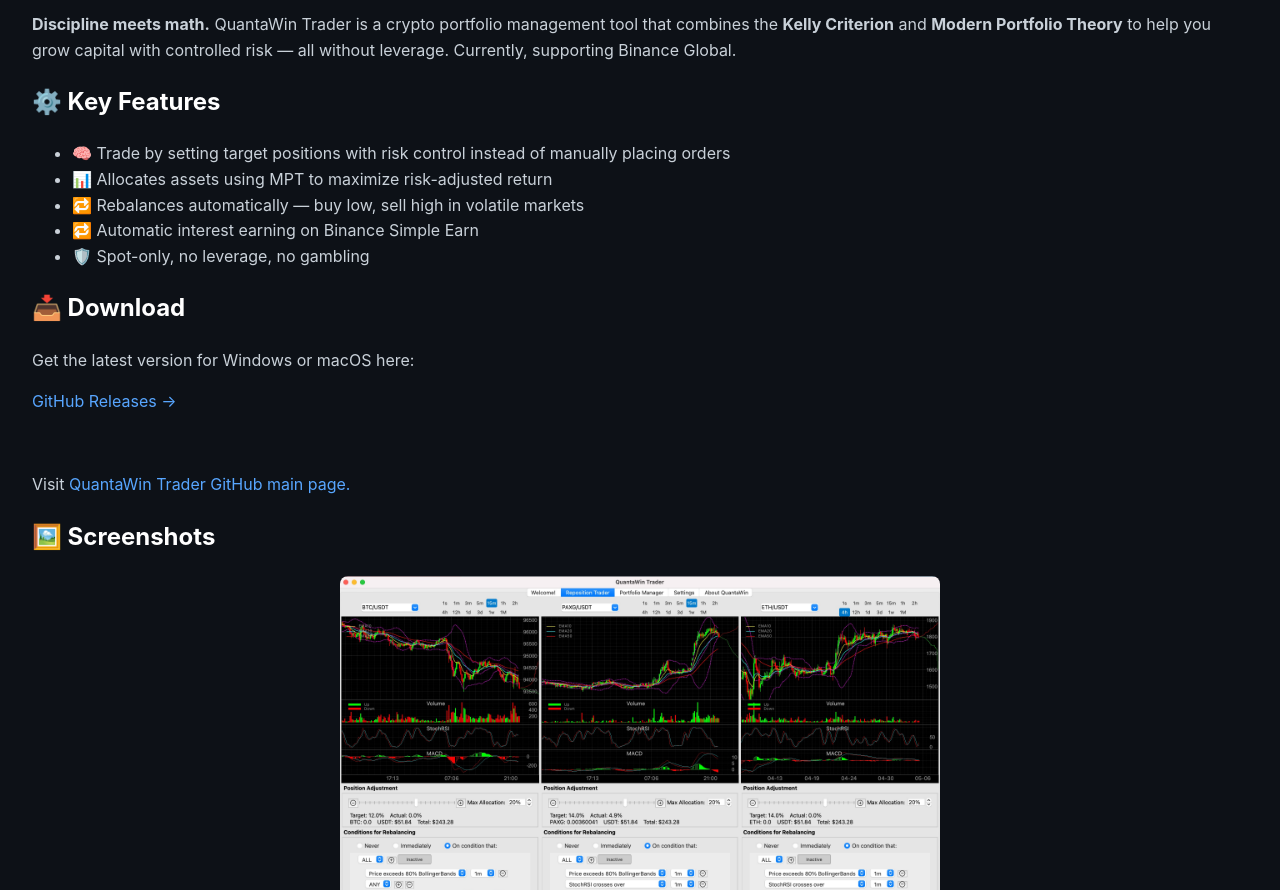
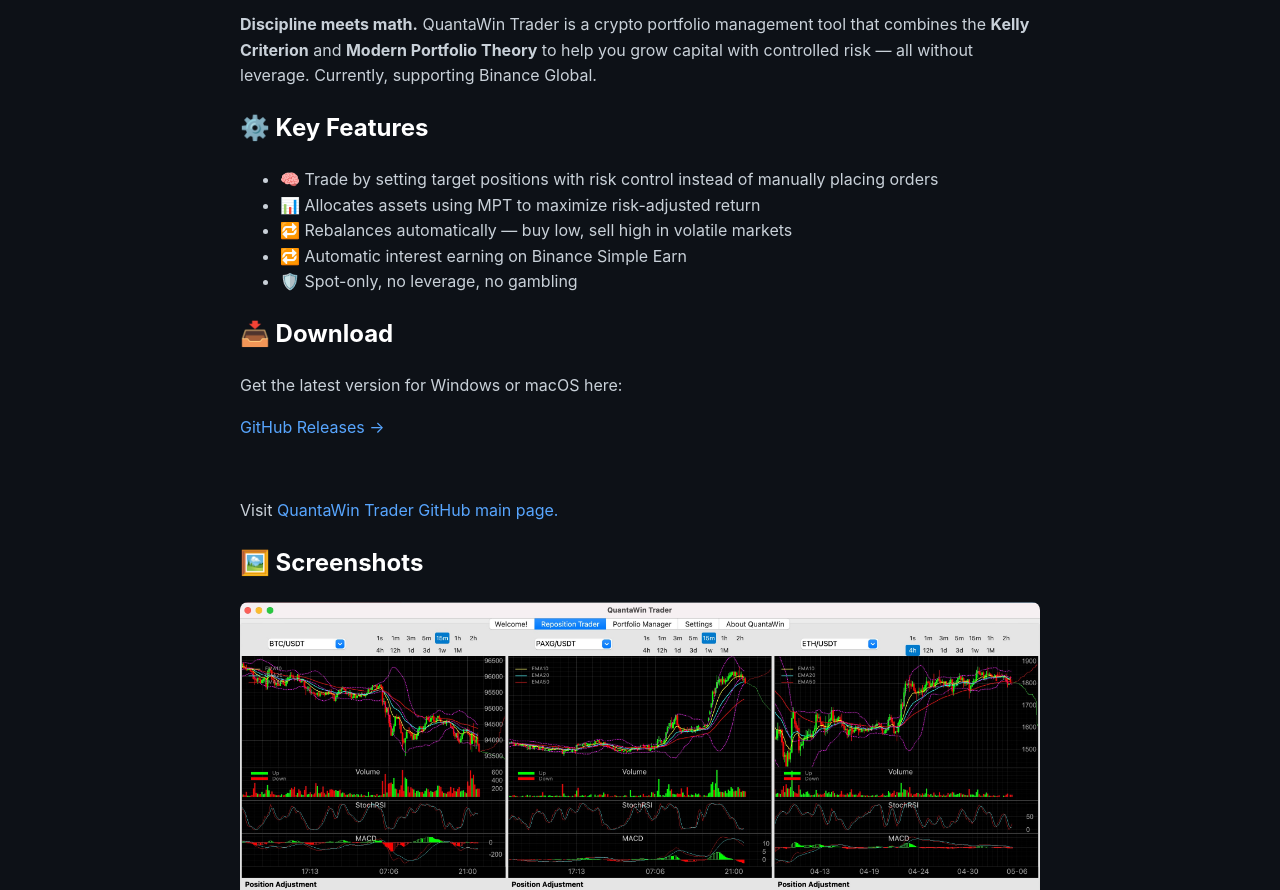
Before and after one commit to QtWin/QuantaWinTrader, a plain HTML site: page index.html in a window 1280 px wide. Shown: the part 114-1004 px from the top of the page. Drawn offline with Linux system fonts and the light colour scheme.

Commit message:
Update index.html

```diff
--- a/index.html
+++ b/index.html
@@ -20,6 +20,9 @@
       background: #0d1117;
       color: #c9d1d9;
       line-height: 1.6;
+      max-width: 800px;
+      margin-left: auto;
+      margin-right: auto;
     }
     a {
       color: #58a6ff;
@@ -37,7 +40,6 @@
       margin-top: 1rem;
     }
     .screenshot {
-      max-width: 600px;
       display: block;
       margin: 1rem auto;
     }
```
